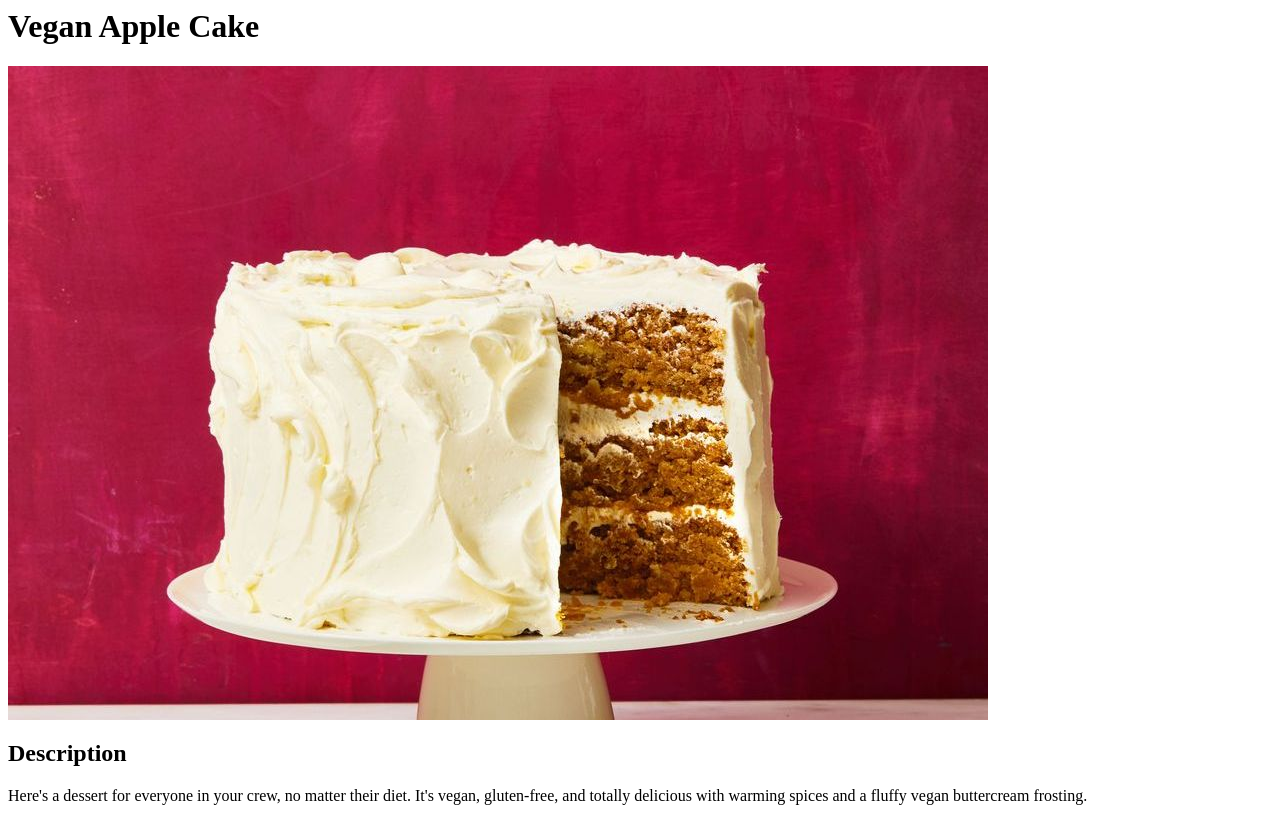
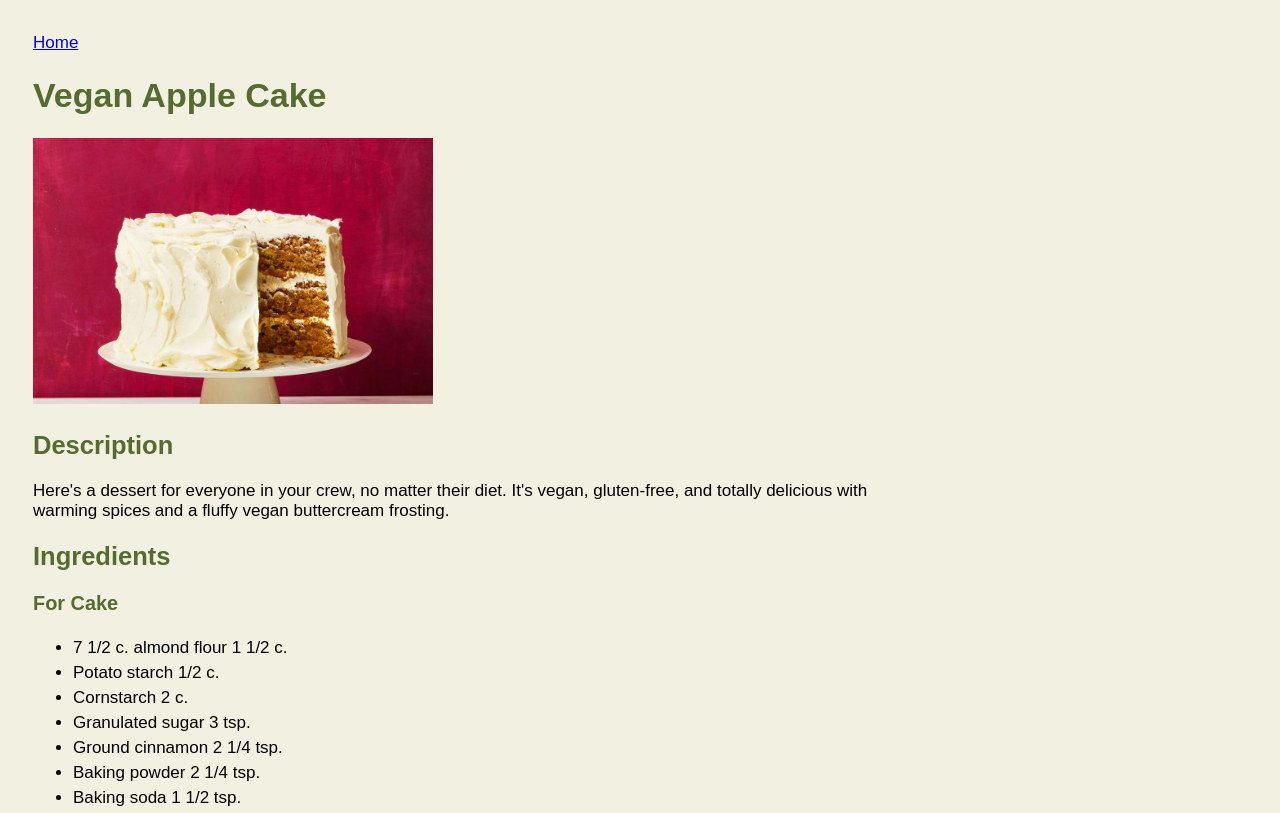
Before and after one commit to jundran/odin-recipes, a plain HTML site: page recipes/vegan_apple_cake.html in a window 1280 px wide. Shown: the top 813 px of the page. Drawn offline with Linux system fonts and the light colour scheme.

Commit message:
Add CSS and links to home page

```diff
--- a/index.html
+++ b/index.html
@@ -4,6 +4,7 @@
   <meta charset="UTF-8">
   <meta http-equiv="X-UA-Compatible" content="IE=edge">
   <meta name="viewport" content="width=device-width, initial-scale=1.0">
+  <link rel="stylesheet" href="styles.css">
   <title>Odin Recipes</title>
 </head>
 <body>
--- a/recipes/vegan_apple_cake.html
+++ b/recipes/vegan_apple_cake.html
@@ -1,3 +1,14 @@
+<!DOCTYPE html>
+<html lang="en">
+<head>
+  <meta charset="UTF-8">
+  <meta http-equiv="X-UA-Compatible" content="IE=edge">
+  <meta name="viewport" content="width=device-width, initial-scale=1.0">
+  <link rel="stylesheet" href="/styles.css">
+  <title>Odin Recipes</title>
+</head>
+<body>
+  <a href="/">Home</a>
   <h1>Vegan Apple Cake</h1>
   <img src="../images/vegan-apple-cake.jpg" alt="vegan apple cake">
 
@@ -53,3 +64,5 @@
     <li>
       Place one cake layer, bottom side up, on serving plate and spread heaping 1/2 cup frosting evenly over top. Top with another cake, bottom side up; repeat. Spread remaining frosting over top and sides of cake.
     </li>
+</body>
+</html>
--- /dev/null
+++ b/styles.css
@@ -0,0 +1,29 @@
+html {
+  background: rgb(189, 183, 107, 20%);
+  font-size: 17px;
+  font-family: "Liberation Sans", "Nimbus Sans L", "FreeSans",
+    "Helvetica Neue", Helvetica, Arial, sans-serif;
+}
+
+body {
+  padding: 25px;
+  max-width: 900px;
+}
+
+img {
+  height: auto;
+  max-width: 400px;
+}
+
+h1, h2, h3 {
+  color: rgb(85, 107, 47);
+}
+
+li {
+  line-height: 25px;
+}
+
+li a {
+  line-height: 50px;
+  font-size: 20px;
+}
```
Also changed, not shown: recipes/roasted_kale_and_mushrooms.html (+13 -0 lines), recipes/spaghetti.html (+13 -0 lines). Lines whose indentation alone changed are shown as unchanged.
